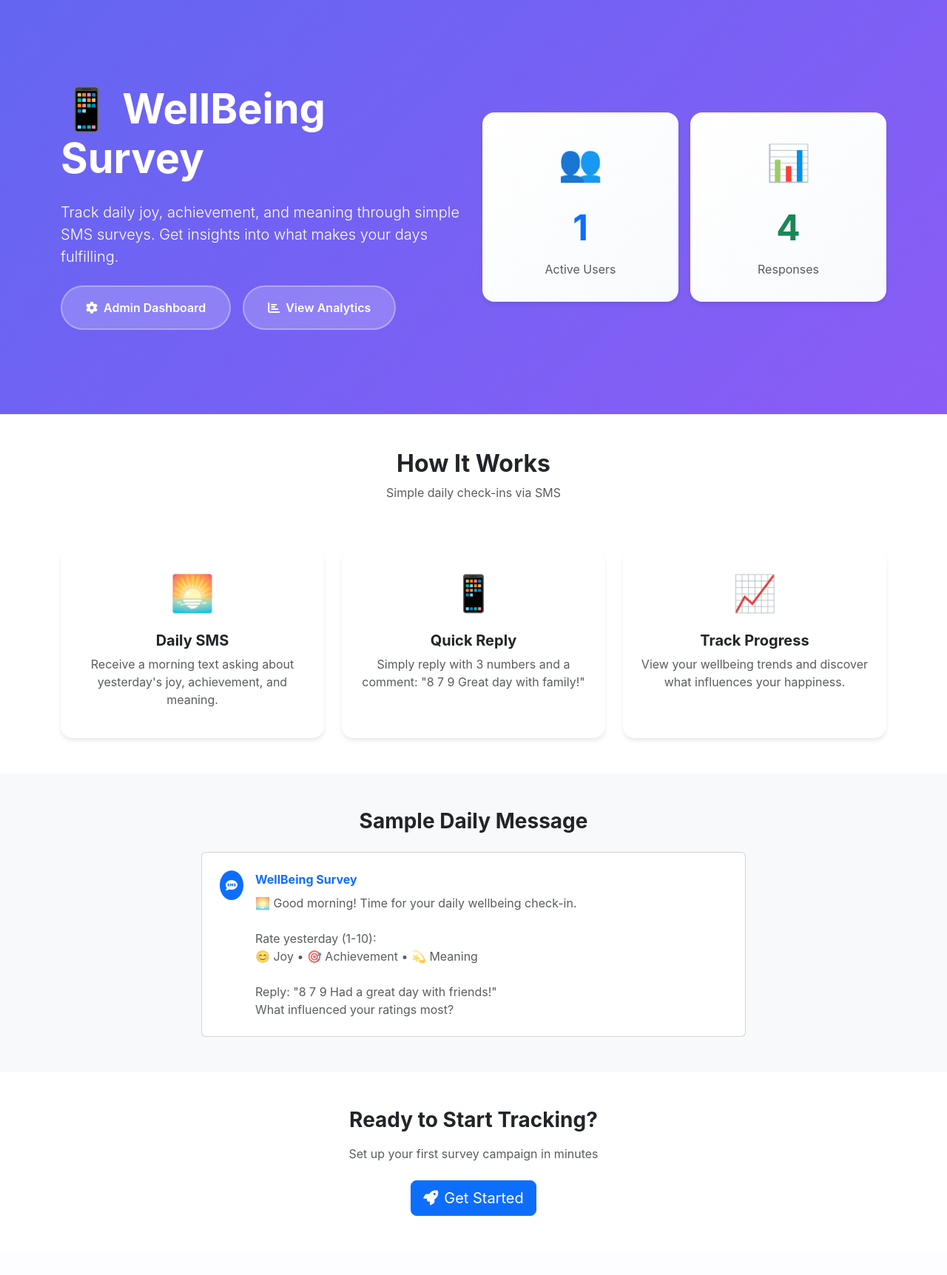
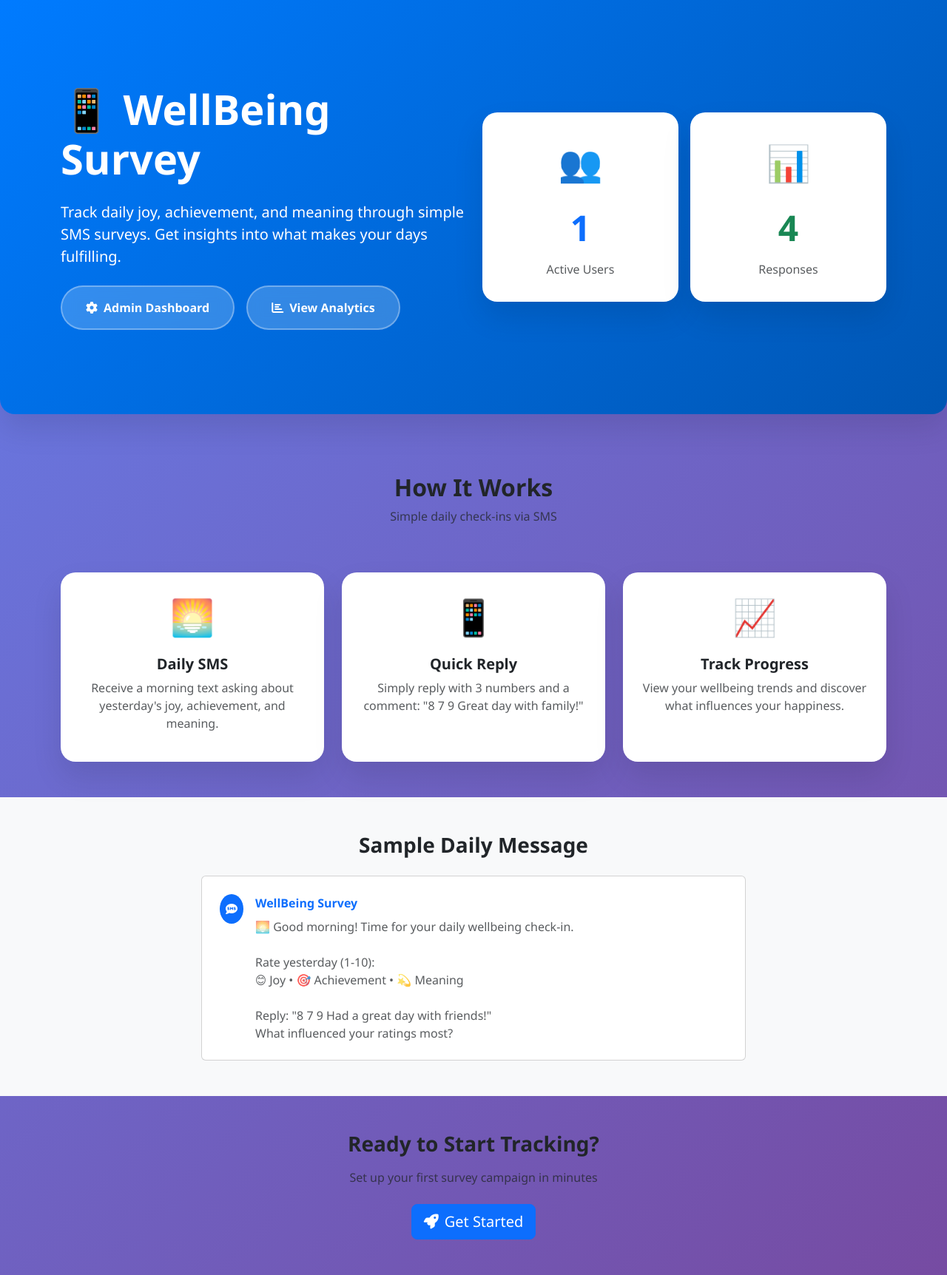
Before and after one commit to mohamedhaggag12/sms-survey-prototype, a Flask app: page / in a window 1280 px wide. Shown: the whole page at 74% size. Before the commit the page ends 1644 px from the top, so only its background shows below. Run offline with Flask 3, Linux system fonts and the light colour scheme; data comes from the database, SQL or seed files in the repository.

Commit message:
Update all page styling to match beautiful feedback/survey design
- Applied gorgeous gradient background (#667eea to #764ba2) to all pages
- Updated card styling with 20px border radius and enhanced shadows
- Consistent header styling with blue gradient and rounded corners
- Unified font family (Segoe UI) across all templates
- Enhanced hover effects and visual consistency

All pages now have the same beautiful, modern design as the feedback and survey pages!

```diff
--- a/templates/index.html
+++ b/templates/index.html
@@ -16,37 +16,43 @@
         }
 
         body {
-            font-family: 'Inter', -apple-system, BlinkMacSystemFont, sans-serif;
+            background: linear-gradient(135deg, #667eea 0%, #764ba2 100%);
+            font-family: 'Segoe UI', Tahoma, Geneva, Verdana, sans-serif;
+            min-height: 100vh;
         }
 
         .hero-section {
-            background: linear-gradient(135deg, var(--primary-color) 0%, var(--secondary-color) 100%);
+            background: linear-gradient(135deg, #007bff, #0056b3);
             color: white;
             padding: 4rem 0;
             min-height: 70vh;
             display: flex;
             align-items: center;
+            border-radius: 0 0 20px 20px;
+            box-shadow: 0 20px 40px rgba(0,0,0,0.1);
+            margin-bottom: 2rem;
         }
 
         .feature-card {
             border: none;
-            border-radius: 1rem;
-            box-shadow: 0 4px 6px -1px rgba(0, 0, 0, 0.1);
+            border-radius: 20px;
+            box-shadow: 0 20px 40px rgba(0,0,0,0.1);
             transition: transform 0.2s, box-shadow 0.2s;
             height: 100%;
+            background: white;
         }
 
         .feature-card:hover {
             transform: translateY(-4px);
-            box-shadow: 0 8px 15px -3px rgba(0, 0, 0, 0.1);
+            box-shadow: 0 25px 50px rgba(0,0,0,0.15);
         }
 
         .stat-card {
-            background: linear-gradient(135deg, #ffffff 0%, #f8fafc 100%);
-            border-radius: 1rem;
+            background: white;
+            border-radius: 20px;
             padding: 2rem;
             text-align: center;
-            box-shadow: 0 4px 6px -1px rgba(0, 0, 0, 0.1);
+            box-shadow: 0 20px 40px rgba(0,0,0,0.1);
         }
 
         .stat-number {
```
Also changed, not shown: templates/add_response.html (+8 -7 lines), templates/admin.html (+9 -8 lines), templates/responses.html (+10 -8 lines).
